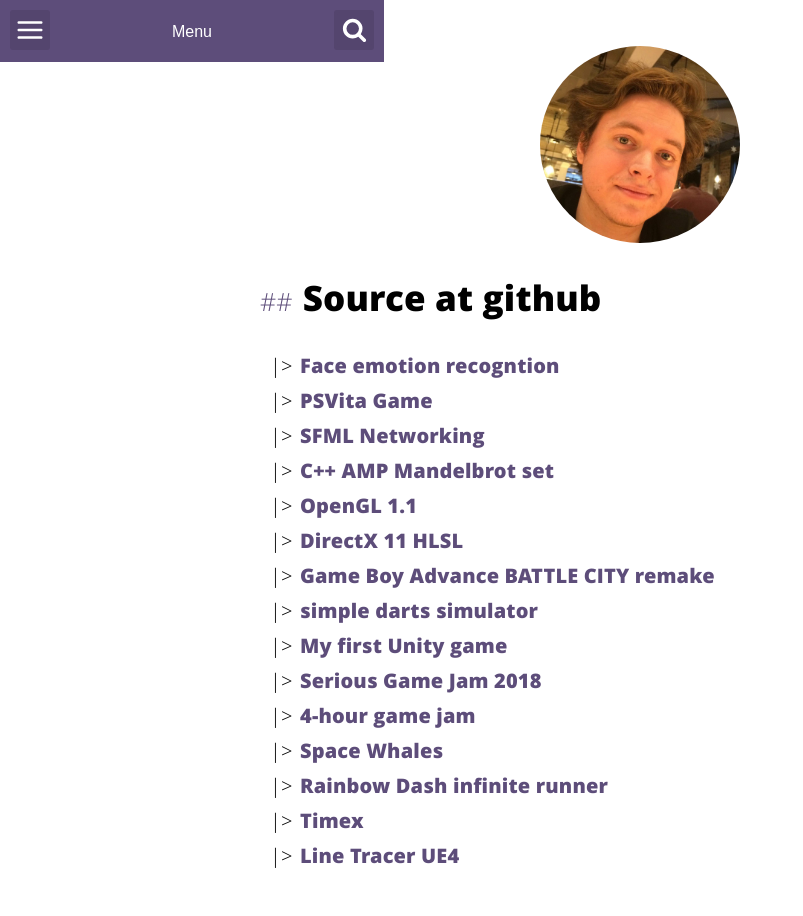
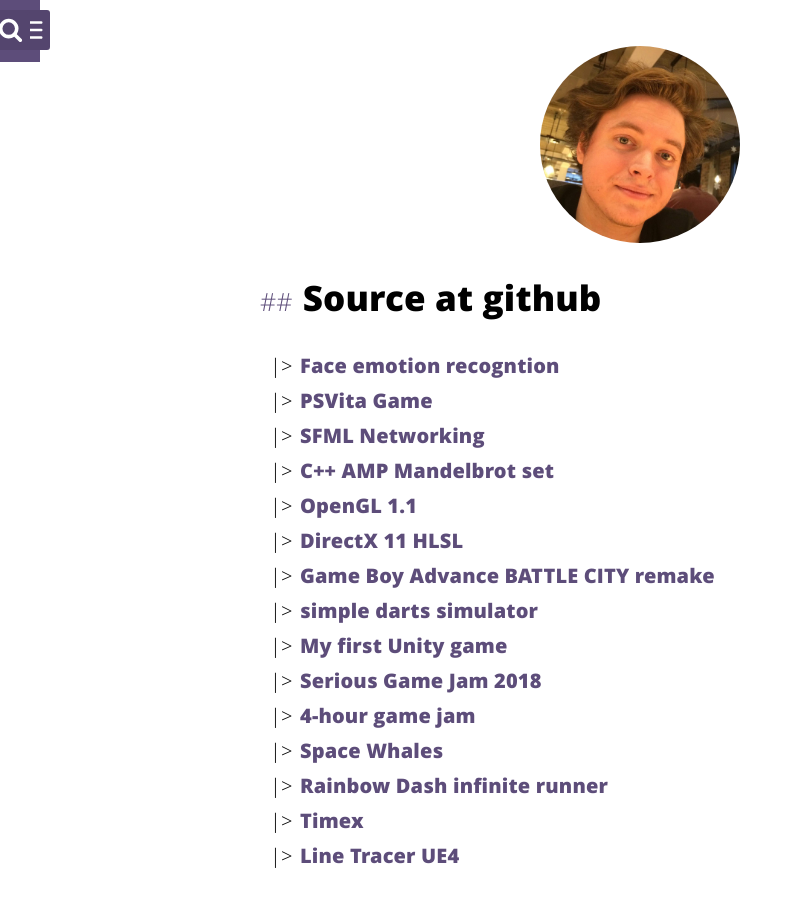
Before and after one commit to matzar/matzar.github.io, a Jekyll site: the page built from about.html, in a window 1280 px wide. Shown: the whole page, without its empty margins (0-803 px from the left). Built offline with Jekyll 4.4.1, drawn with Linux system fonts in a browser that asks for light colours.

Commit message:
header tweak

```diff
--- a/_includes/header-post.html
+++ b/_includes/header-post.html
@@ -1,12 +1,7 @@
 <style>
     .header-post {
         position: fixed;
-        width: 30%;
-        top: 0;
-        left: 0;
-        right: 0;
-        bottom: 50px;
-        margin-bottom: 50px;
+
     }
 </style>
 
```
